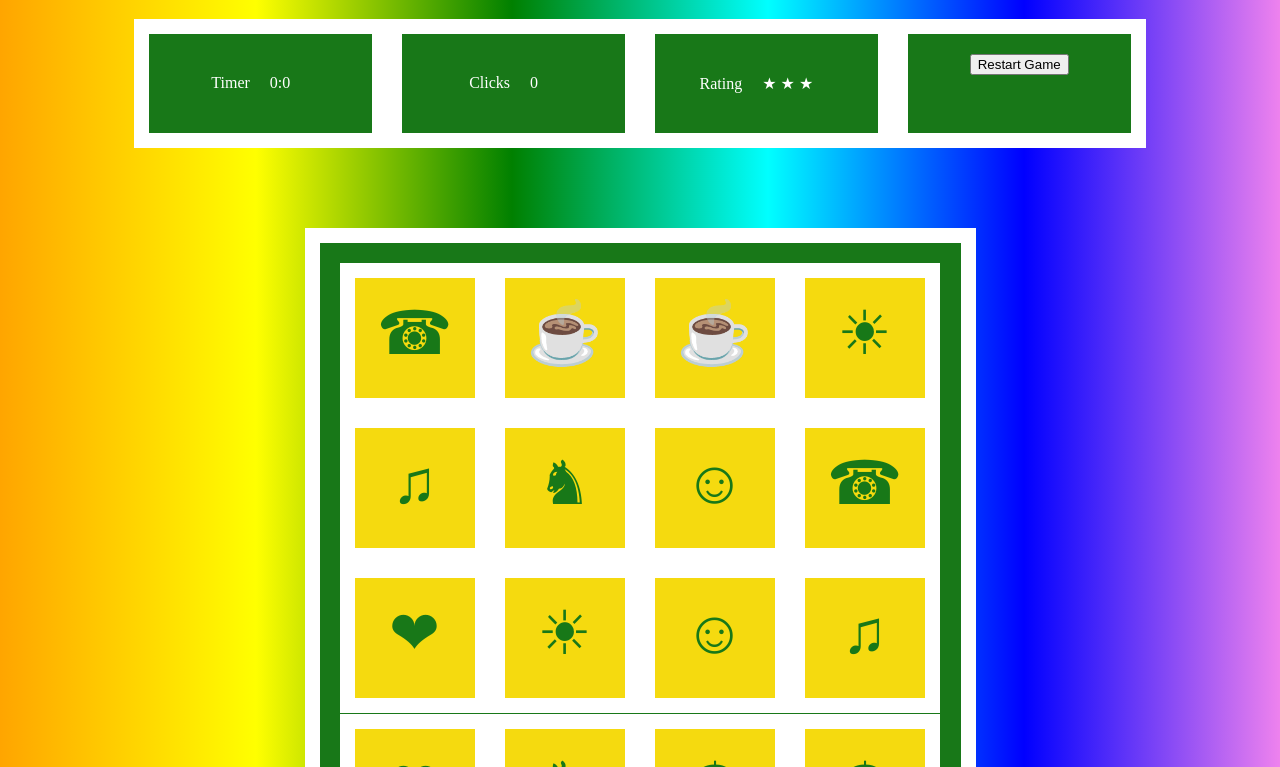
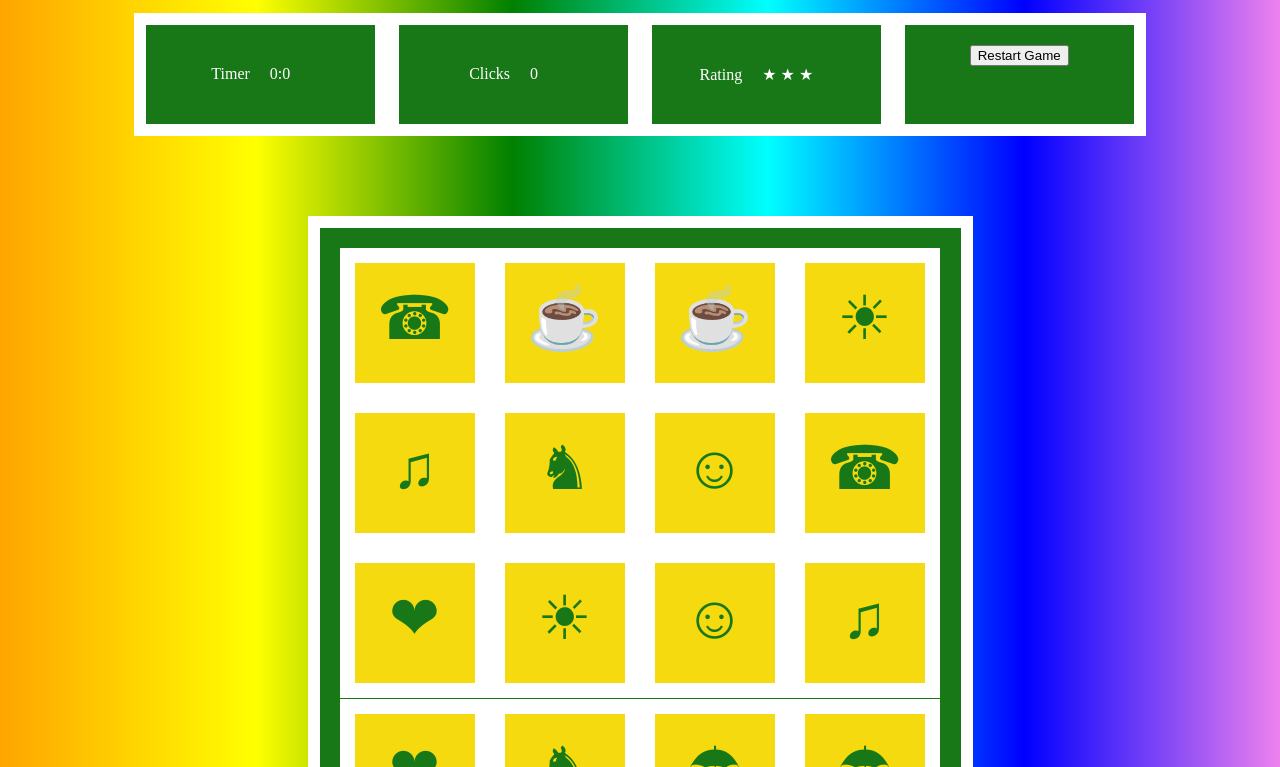
Before and after one commit to alffox/memory-game, a plain HTML site: page index.html in a window 1280 px wide. Shown: the part 139-906 px from the top of the page. Drawn offline with nearby package versions, Linux system fonts and the light colour scheme.

Commit message:
bug: Decrease border width

```diff
--- a/css/styles.css
+++ b/css/styles.css
@@ -19,7 +19,7 @@ h1,
     background-color: #187818;
     color: #fff;
     padding: 20px;
-    border-width: 15px;
+    border-width: 12px;
     border-style: solid;
     border-color: #fff;
 }
```
